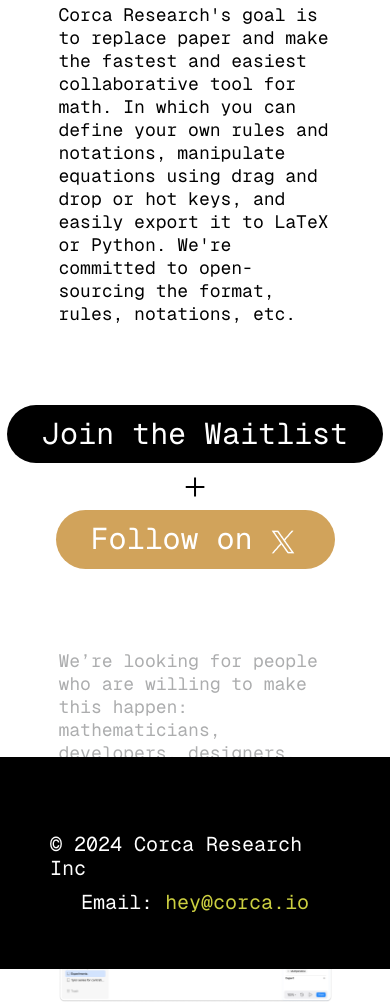
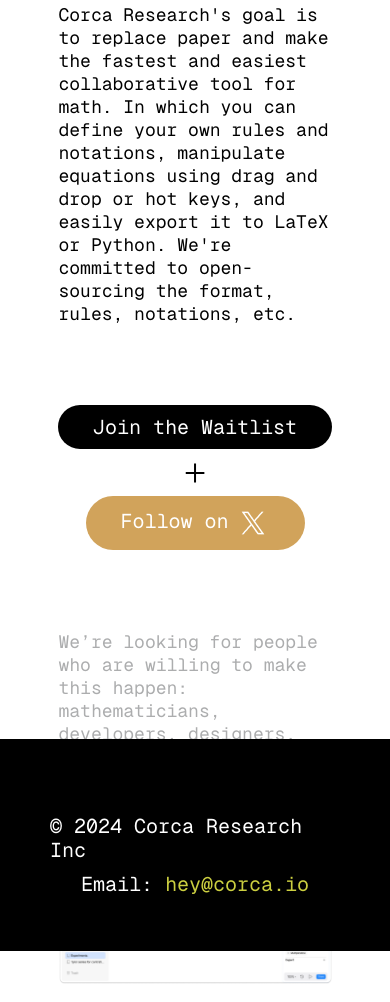
Before and after one commit to corca-dev/website, a plain HTML site: page index.html in a window 390 px wide. Shown: the part 625-1627 px from the top of the page. Drawn offline with Linux system fonts and the light colour scheme.

Commit message:
Update index.html

```diff
--- a/index.html
+++ b/index.html
@@ -183,6 +183,14 @@
                 text-align: center;
             }
 
+            .button-container .black-bottom-button {
+            font-size: 20px;
+        }
+
+        .button-container .gold-button {
+            font-size: 20px;
+        }
+
 
             .footer {
                 flex-direction: column; /* Stack the footer content vertically */
```
